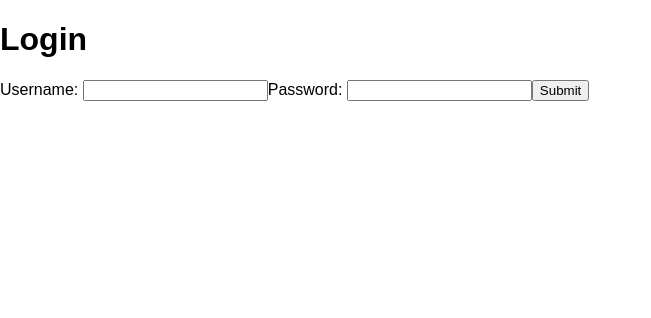
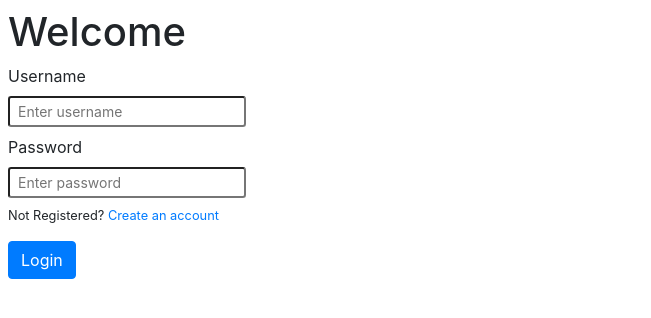
Before and after one commit to frextrite/LoginSignupReactApp, a React (Create React App) app in the folder app/: page / in a window 1280 px wide. Shown: the top 318 px of the page, without its empty margins (0-651 px from the left). Built offline with nearby package versions, Linux system fonts and the light colour scheme.

Commit message:
Update Login Component

```diff
--- a/app/src/componenets/LoginComponent.jsx
+++ b/app/src/componenets/LoginComponent.jsx
@@ -2,16 +2,55 @@ import React, { Component } from "react";
 
 class LoginComponent extends Component {
   state = {};
+
+  handleChange = e => {
+    const { name, value } = e.target;
+    console.log({ [name]: value });
+    this.setState({ [name]: value });
+  };
+
+  handleSubmit = e => {
+    e.preventDefault();
+    console.log(this.state);
+  };
+
   render() {
     return (
       <div>
-        <h1>Login</h1>
-        <form id="login">
-          <label htmlFor="username">Username: </label>
-          <input type="text" name="username" />
-          <label htmlFor="password">Password: </label>
-          <input type="password" name="password" />
-          <input type="submit"></input>
+        <form className="login-form m-2">
+          <h1>Welcome</h1>
+          <fieldset>
+            <label htmlFor="username">Username</label>
+            <br />
+            <input
+              id="username"
+              className="mb-2 form-control-sm"
+              type="text"
+              name="username"
+              placeholder="Enter username"
+              onChange={this.handleChange}
+            />
+            <br />
+            <label htmlFor="password">Password</label>
+            <br />
+            <input
+              id="password"
+              className="mb-2 form-control-sm"
+              type="password"
+              name="password"
+              placeholder="Enter password"
+              onChange={this.handleChange}
+            />
+            <br />
+            <p className="small">Not Registered? <a href="#">Create an account</a></p>
+            <button
+              className="btn btn-primary"
+              id="submit"
+              onClick={this.handleSubmit}
+            >
+              Login
+            </button>
+          </fieldset>
         </form>
       </div>
     );
--- a/app/src/index.js
+++ b/app/src/index.js
@@ -3,6 +3,7 @@ import ReactDOM from 'react-dom';
 import './index.css';
 import App from './App';
 import registerServiceWorker from './registerServiceWorker';
+import 'bootstrap/dist/css/bootstrap.css';
 
 ReactDOM.render(<App />, document.getElementById('root'));
 registerServiceWorker();
```
